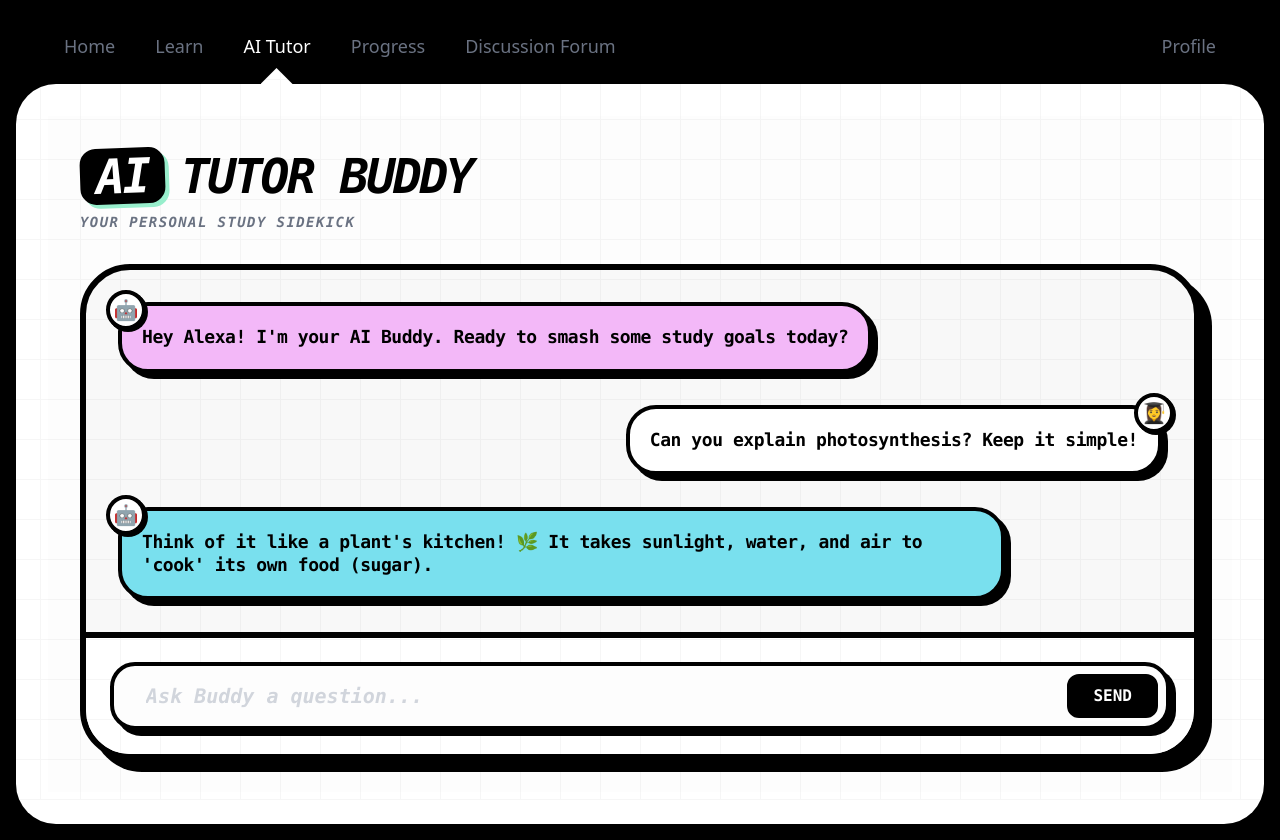
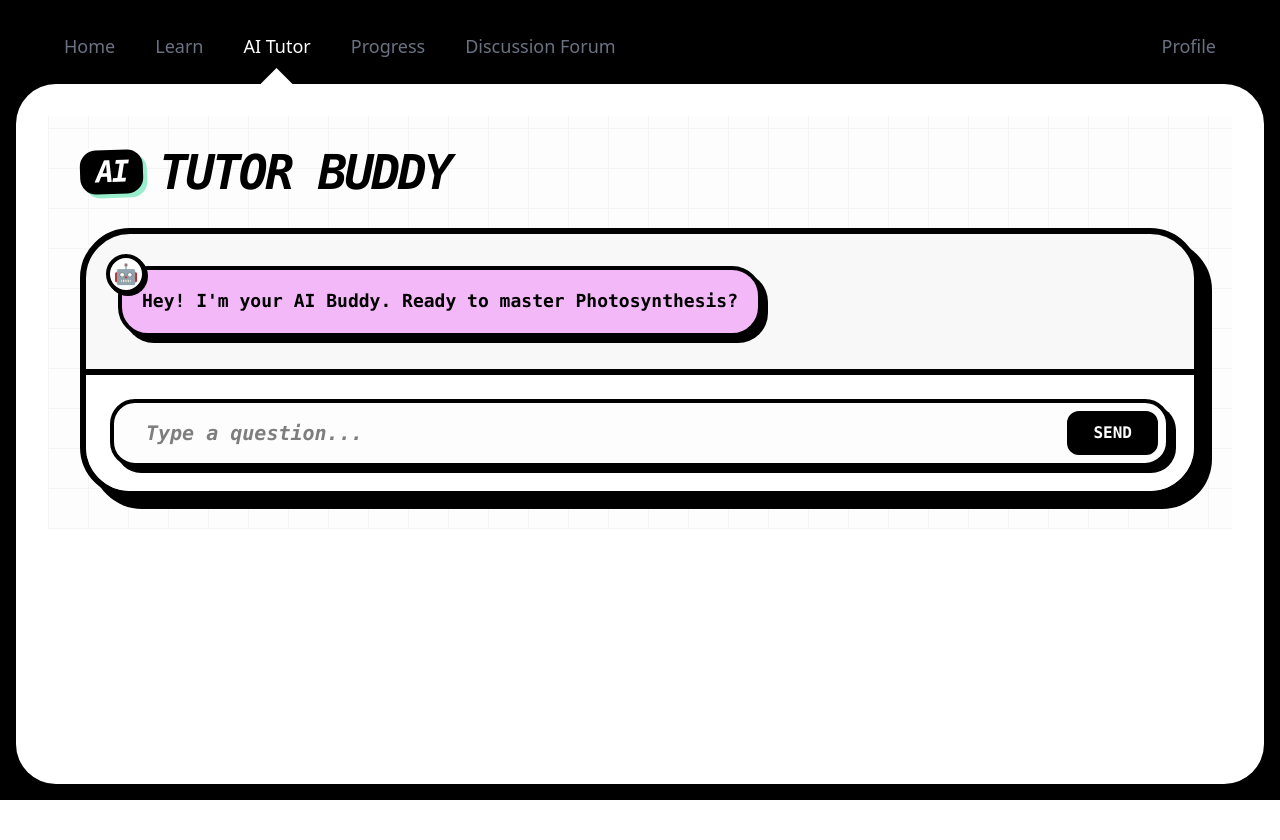
Before and after one commit to ShriyaAl/AI_Personalized_Learning_Platform, a React (Vite) app: page /tutor-student in a window 1280 px wide. After the commit the page ends 800 px from the top, so only its background shows below. Built offline with nearby package versions, Linux system fonts and the light colour scheme; no server answers.

Commit message:
Set up gemini API for basic chat prompt

```diff
--- a/package.json
+++ b/package.json
@@ -10,6 +10,7 @@
     "preview": "vite preview"
   },
   "dependencies": {
+    "@google/generative-ai": "^0.24.1",
     "@tailwindcss/vite": "^4.1.18",
     "react": "^19.2.0",
     "react-dom": "^19.2.0",
--- a/src/Pages/Student/Tutor.jsx
+++ b/src/Pages/Student/Tutor.jsx
@@ -1,18 +1,90 @@
-import React, { useState } from 'react';
+import React, { useState, useEffect, useRef } from 'react';
+import { GoogleGenerativeAI } from "@google/generative-ai";
+
+const API_KEY = import.meta.env.VITE_GEMINI_API_KEY;
+
+if (!API_KEY) {
+  console.error("Vite can't find the API Key. Check your .env naming!");
+}
+else{
+  console.log("Key is there only")
+}
+
+const genAI = new GoogleGenerativeAI(API_KEY);
 
 const Tutor = () => {
   const [input, setInput] = useState("");
+  const [loading, setLoading] = useState(false);
+  const scrollRef = useRef(null);
 
-  // Sample Chat History
-  const messages = [
-    { id: 1, type: 'bot', text: "Hey Alexa! I'm your AI Buddy. Ready to smash some study goals today?", color: "bg-[#F3B8F8]" },
-    { id: 2, type: 'user', text: "Can you explain photosynthesis? Keep it simple!", color: "bg-white" },
-    { id: 3, type: 'bot', text: "Think of it like a plant's kitchen! 🌿 It takes sunlight, water, and air to 'cook' its own food (sugar).", color: "bg-[#79E0EE]" },
-  ];
+  const [messages, setMessages] = useState([
+    { id: 1, type: 'bot', text: "Hey! I'm your AI Buddy. Ready to master Photosynthesis?", color: "bg-[#F3B8F8]" }
+  ]);
+
+  useEffect(() => {
+    if (scrollRef.current) {
+      scrollRef.current.scrollTop = scrollRef.current.scrollHeight;
+    }
+  }, [messages]);
+
+  const handleSendMessage = async () => {
+    if (!input.trim() || loading) return;
+
+    const userMessage = {
+      id: Date.now(),
+      type: 'user',
+      text: input,
+      color: "bg-white"
+    };
+
+    setMessages(prev => [...prev, userMessage]);
+    setInput("");
+    setLoading(true);
+
+    try {
+      // Corrected model as per your find!
+      const model = genAI.getGenerativeModel({ model: "gemini-2.5-flash" });
+
+      // FEYNMAN TECHNIQUE PROMPT
+      const prompt = `
+        Role: You are an encouraging Academic Mentor.
+        Context: The student is explaining Photosynthesis using the Feynman Technique.
+
+        Guidelines for your Persona:
+        1. Tone: Professional yet accessible. Speak like a supportive university tutor. Avoid childish analogies, but don't be a cold textbook either.
+        2. Detection: If the student uses a big term (like "Light-independent reactions"), ask them to describe the actual "input and output" of that stage in plain English to prove they understand the mechanism.
+        3. Scaffolding: When you see a struggle, ask a "Leading Question." (e.g., "You've got the sunlight part down, but what happens to the water molecule once it enters the system?")
+        4. Focus: Focus on the "Energy Transformation." If the student misses how light energy becomes chemical energy, nudge them back to that specific conversion.
+        5. Structure: Keep your responses to 2-3 sentences max. Be punchy and keep the ball in their court.
+
+        Current Explanation: ${input}
+      `;
+
+      const result = await model.generateContent(prompt);
+      const response = await result.response;
+
+      setMessages(prev => [...prev, {
+        id: Date.now() + 1,
+        type: 'bot',
+        text: response.text(),
+        color: "bg-[#79E0EE]"
+      }]);
+    } catch (error) {
+      setMessages(prev => [...prev, {
+        id: Date.now() + 1,
+        type: 'bot',
+        text: "My brain hit a snag! Check if the API key in your .env is correct.",
+        color: "bg-[#FF8B8B]"
+      }]);
+    } finally {
+      setLoading(false);
+    }
+  };
 
   return (
-    <div className="flex flex-col h-full bg-[#fdfdfd] font-mono p-8 scrollbar-hide">
-       <div
+    <div className="flex flex-col h-full bg-[#fdfdfd] font-mono p-8 scrollbar-hide relative overflow-hidden">
+      {/* Your Custom Grid Background */}
+      <div
         className="absolute inset-0 opacity-[0.03] pointer-events-none"
         style={{
           backgroundImage: `repeating-linear-gradient(0deg, #000 0px, #000 1px, transparent 1px, transparent 40px),
@@ -20,61 +92,46 @@ const Tutor = () => {
         }}
       />
 
-      {/* --- HEADER --- */}
-      <div className="mb-8">
+      {/* Header */}
+      <div className="mb-8 relative z-10">
         <h1 className="text-5xl font-black italic uppercase tracking-tighter flex items-center gap-4">
-          <span className="bg-black text-white px-4 py-1 rounded-2xl rotate-[-2deg] shadow-[4px_4px_0px_0px_rgba(152,238,204,1)]">AI</span>
+          <span className="bg-black text-white px-4 py-1 rounded-2xl rotate-[-2deg] shadow-[4px_4px_0px_0px_rgba(152,238,204,1)] text-3xl">AI</span>
           Tutor Buddy
         </h1>
-        <p className="text-gray-500 font-bold text-sm italic mt-2 uppercase tracking-widest">
-          Your personal study sidekick
-        </p>
       </div>
 
-      {/* --- THE MAIN CHAT BOX --- */}
-      <div className="flex-1 border-[6px] border-black rounded-[50px] bg-[#f8f8f8] shadow-[12px_12px_0px_0px_rgba(0,0,0,1)] flex flex-col overflow-hidden">
-
-        {/* Chat Messages Area */}
-        <div className="flex-1 overflow-y-auto p-8 space-y-8 scrollbar-hide relative">
-          {/* Subtle grid background pattern to look like graph paper */}
-          <div className="absolute inset-0 opacity-[0.03] pointer-events-none"
-               style={{ backgroundImage: 'radial-gradient(circle, #000 1px, transparent 1px)', size: '20px 20px' }} />
-
+      {/* Main Chat Box */}
+      <div className="flex-1 border-[6px] border-black rounded-[50px] bg-[#f8f8f8] shadow-[12px_12px_0px_0px_rgba(0,0,0,1)] flex flex-col overflow-hidden relative z-10">
+        <div ref={scrollRef} className="flex-1 overflow-y-auto p-8 space-y-8 scrollbar-hide">
           {messages.map((msg) => (
             <div key={msg.id} className={`flex ${msg.type === 'user' ? 'justify-end' : 'justify-start'}`}>
               <div className="relative max-w-[85%]">
-
-                {/* Message Bubble */}
-                <div className={`${msg.color} border-[4px] border-black p-5 rounded-[30px] shadow-[6px_6px_0px_0px_rgba(0,0,0,1)] transition-transform hover:-translate-y-1`}>
-                  <p className="text-lg font-black leading-tight tracking-tight text-black">
-                    {msg.text}
-                  </p>
+                <div className={`${msg.color} border-[4px] border-black p-5 rounded-[30px] shadow-[6px_6px_0px_0px_rgba(0,0,0,1)]`}>
+                  <p className="text-lg font-black leading-tight text-black whitespace-pre-wrap">{msg.text}</p>
                 </div>
-
-                {/* Avatar Badge */}
-                <div className={`absolute -top-3 ${msg.type === 'bot' ? '-left-3' : '-right-3'} w-10 h-10 bg-white border-4 border-black rounded-full flex items-center justify-center text-xl shadow-[2px_2px_0px_0px_rgba(0,0,0,1)] z-10`}>
+                <div className={`absolute -top-3 ${msg.type === 'bot' ? '-left-3' : '-right-3'} w-10 h-10 bg-white border-4 border-black rounded-full flex items-center justify-center text-xl shadow-[2px_2px_0px_0px_rgba(0,0,0,1)]`}>
                   {msg.type === 'bot' ? '🤖' : '👩‍🎓'}
                 </div>
               </div>
             </div>
           ))}
+          {loading && <div className="animate-pulse font-black text-gray-400 italic">Buddy is thinking...</div>}
         </div>
 
-        {/* --- INPUT BAR (Inside the box) --- */}
+        {/* Input Area */}
         <div className="p-6 bg-white border-t-[6px] border-black">
-          <div className="relative group">
+          <form onSubmit={(e) => { e.preventDefault(); handleSendMessage(); }} className="relative">
             <input
               type="text"
               value={input}
               onChange={(e) => setInput(e.target.value)}
-              placeholder="Ask Buddy a question..."
-              className="w-full bg-[#fdfdfd] border-[4px] border-black rounded-[25px] py-4 px-8 text-xl font-black shadow-[6px_6px_0px_0px_rgba(0,0,0,1)] focus:outline-none focus:translate-x-1 focus:translate-y-1 focus:shadow-none transition-all placeholder:text-gray-300 italic"
+              placeholder="Type a question..."
+              className="w-full bg-[#fdfdfd] border-[4px] border-black rounded-[25px] py-4 px-8 text-xl font-black shadow-[6px_6px_0px_0px_rgba(0,0,0,1)] focus:outline-none focus:translate-x-1 focus:translate-y-1 focus:shadow-none transition-all italic"
             />
-
-            <button className="absolute right-3 top-1/2 -translate-y-1/2 bg-black text-white px-6 py-2 rounded-xl font-black border-2 border-black hover:bg-[#2A00FF] transition-all active:scale-90 shadow-[3px_3px_0px_0px_rgba(255,255,255,0.2)]">
+            <button type="submit" className="absolute right-3 top-1/2 -translate-y-1/2 bg-black text-white px-6 py-2 rounded-xl font-black border-2 border-black hover:bg-[#2A00FF] transition-all active:scale-90">
               SEND
             </button>
-          </div>
+          </form>
         </div>
       </div>
     </div>
```
Also changed, not shown: 2 other files (tests, documents, lock files or other folders).
